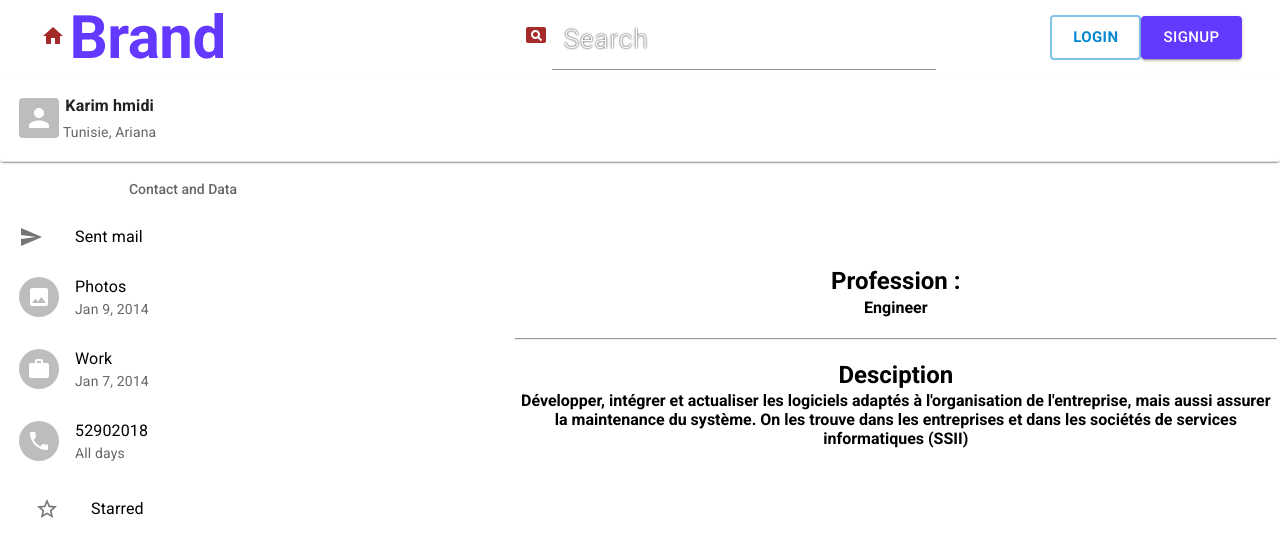
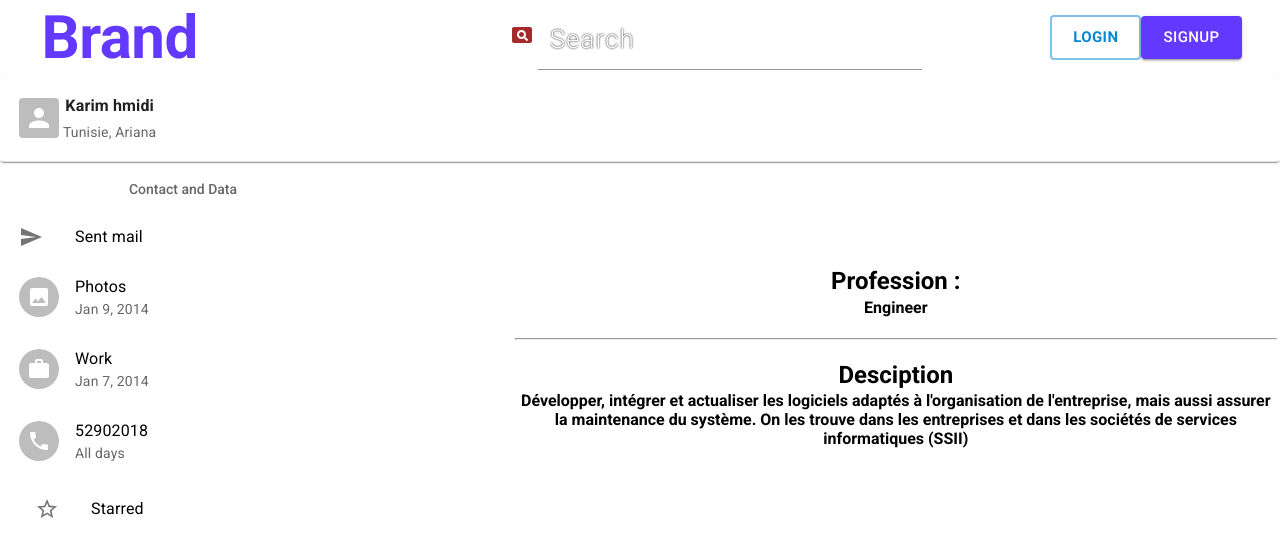
Before and after one commit to Ahmeed-Chennaoui/Brand, a React (Create React App) app in the folder client/: page /user in a window 1280 px wide. Shown: the top 556 px of the page. Built offline with nearby package versions, Linux system fonts and the light colour scheme.

Commit message:
no icons v1

```diff
--- a/client/src/components/Nav.jsx
+++ b/client/src/components/Nav.jsx
@@ -8,6 +8,9 @@ import ProfileMenu from "./ProfileMenu";
 import NotificationMenu from "./NotificationMenu";
 import PageviewIcon from '@mui/icons-material/Pageview';
 import HomeIcon from '@mui/icons-material/Home';
+import "./Nav.scss"
+import {useNavigate} from 'react-router-dom';
+
 const demoUser = {
   name: "Karim Hmidi",
   email: "karim.hmidi@ensi-uma.tn",
@@ -15,15 +18,25 @@ const demoUser = {
 
 function Nav({ fixedNavbar }) {
   const { loggedIn, setLoggedIn } = useContext(GlobalContext);
+  const handleKeyPress = (event) => {
+    if(event.key === 'Enter'){
+      console.log('enter press here! ')
+    }
+  }
+  const navigate = useNavigate();
+  const navigatesearch = () => {
+    // 👇️ navigate to /
+    navigate('/search');
+  };
   return (
     <HeroNav fixed={fixedNavbar}>
       <table>
         <tr>
-          <th><a href="http://localhost:5000/"><HomeIcon sx={{ color: "brown" }}/></a></th>
-          <th>
-              <Typography variant="h2" className="logo" fontWeight="bold">
+
+          <th><a href="http://localhost:5000/">
+              <Typography variant="h2" className="logo" fontWeight="bold" onKeyPress={handleKeyPress}>
                 Brand
-              </Typography>
+              </Typography></a>
           </th>
         </tr>
       </table>
@@ -32,7 +45,7 @@ function Nav({ fixedNavbar }) {
       <table>
         <tr>
           <th style={{size:"large"}}><a href="http://localhost:5000/search"><PageviewIcon sx={{ color: "brown" }}/></a></th>
-          <th><Searchbar fixedNavbar={fixedNavbar} /></th>
+          <th><Searchbar fixedNavbar={fixedNavbar} onKeyPress={e => e.key === 'Enter' &&navigatesearch}/></th>
         </tr>
       </table>
       </div>
--- /dev/null
+++ b/client/src/components/Nav.scss
@@ -0,0 +1,3 @@
+a {
+    text-decoration: none !important;
+  }
--- a/client/src/pages/user/user.scss
+++ b/client/src/pages/user/user.scss
@@ -0,0 +1,3 @@
+.imagelist{
+
+}
```
